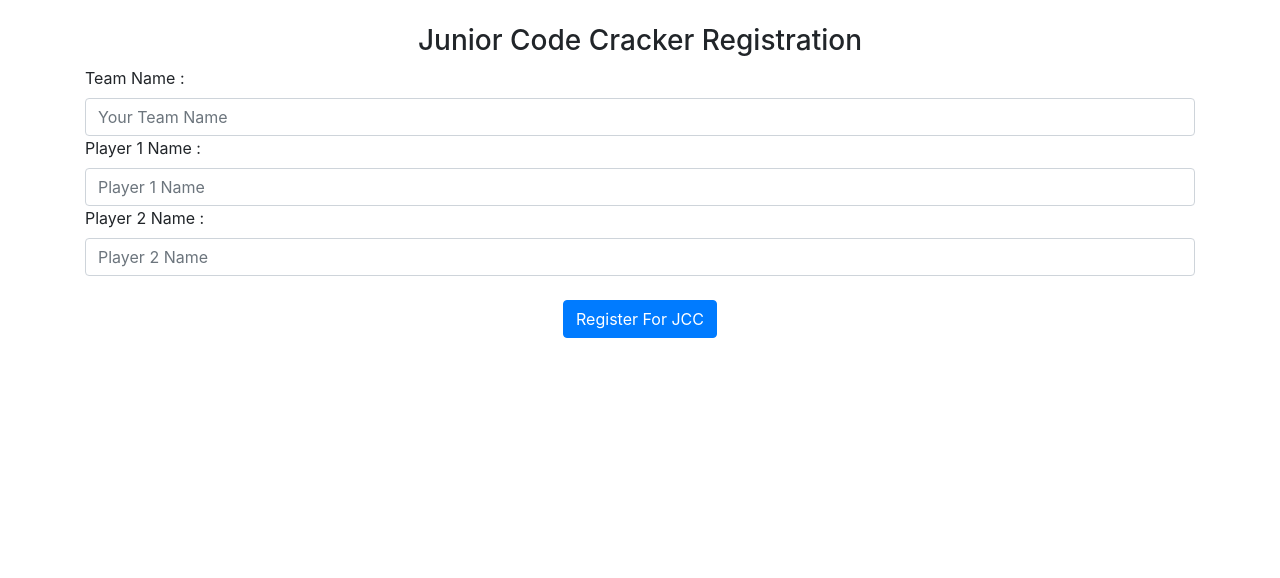
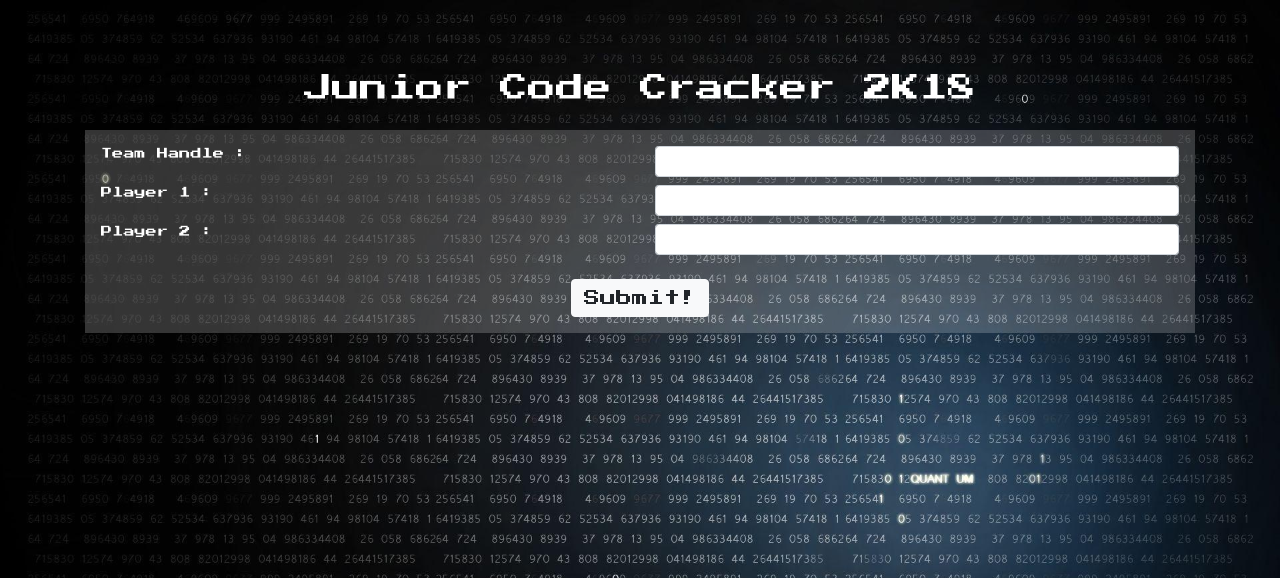
Before and after one commit to lugnitdgp/jcc-registration-portal, a Django app: page / in a window 1280 px wide. Shown: the top 578 px of the page. Run offline with Django 3.2, Linux system fonts and the light colour scheme; some libraries are stand-ins or nearby versions.

Commit message:
Design form

```diff
--- a/core/forms.py
+++ b/core/forms.py
@@ -1,6 +1,6 @@
 from django import forms
 
 class RegistrationForm(forms.Form):
-    team_name = forms.CharField(label='Team Name' , max_length=255 , required = True , widget=forms.TextInput(attrs={'class':'form-control','placeholder':'Your Team Name'}))
-    player_one_name = forms.CharField(label='Player 1 Name' , max_length=255 , required = True , widget=forms.TextInput(attrs={'class':'form-control','placeholder':'Player 1 Name'}))
-    player_two_name = forms.CharField(label='Player 2 Name', max_length=255 , required = True , widget=forms.TextInput(attrs={'class':'form-control','placeholder':'Player 2 Name'}))
+    team_name = forms.CharField(label='Team Name' , max_length=255 , required = True , widget=forms.TextInput(attrs={'class':'form-control form-control-sm mb-2'}))
+    player_one_name = forms.CharField(label='Player 1 Name' , max_length=255 , required = True , widget=forms.TextInput(attrs={'class':'form-control form-control-sm mb-2'}))
+    player_two_name = forms.CharField(label='Player 2 Name', max_length=255 , required = True , widget=forms.TextInput(attrs={'class':'form-control form-control-sm mb-2'}))
--- /dev/null
+++ b/static/css/master.css
@@ -0,0 +1,20 @@
+@import url('https://fonts.googleapis.com/css?family=Press+Start+2P');
+body{
+  background-image: url("../images/image1.jpg");
+  background-size: cover;
+  background-blend-mode: darken;
+  font-family: 'Press Start 2P', cursive;
+  color:white;
+}
+
+body .container{
+  max-height: 100vh;
+}
+
+form{
+  background: rgba(255,255,255,.2);
+  font-size: 0.7rem;
+}
+.reg-suc{
+  margin-top:40vh;
+}
--- a/templates/base.html
+++ b/templates/base.html
@@ -8,6 +8,7 @@
     <meta name="viewport" content="width=device-width, initial-scale=1">
     <link rel="stylesheet" href="https://stackpath.bootstrapcdn.com/bootstrap/4.1.3/css/bootstrap.min.css" integrity="sha384-MCw98/SFnGE8fJT3GXwEOngsV7Zt27NXFoaoApmYm81iuXoPkFOJwJ8ERdknLPMO"
         crossorigin="anonymous">
+    <link rel="stylesheet" href="../static/css/master.css">
 </head>
 
 <body>
--- a/templates/register.html
+++ b/templates/register.html
@@ -2,20 +2,38 @@
 
 {% block content %}
 
-<div class="container">
+<div class="container align-middle">
     <br>
-    <form method="post" action="{% url 'index' %}" id="user_reg">
+    <h3 class="text-center mt-md-5">Junior Code Cracker 2K18</h3>
+    <form method="post" action="{% url 'index' %}" id="user_reg" class="mt-4 p-3">
         {% csrf_token %}
-        <h3 class="text-center">Junior Code Cracker Registration</h3>
-        <label>Team Name :</label>
-        {{ form.team_name }}
-        <label>Player 1 Name :</label>
-        {{ form.player_one_name }}
-        <label>Player 2 Name :</label>
-        {{ form.player_two_name }}
+        <div class="row">
+          <div class="col">
+            <label>Team Handle :</label>
+          </div>
+          <div class="col">
+              {{ form.team_name }}
+          </div>
+        </div>
+        <div class="row">
+          <div class="col">
+            <label>Player 1 :</label>
+          </div>
+          <div class="col">
+              {{ form.player_one_name }}
+          </div>
+        </div>
+        <div class="row">
+          <div class="col">
+              <label>Player 2 :</label>
+          </div>
+          <div class="col">
+              {{ form.player_two_name }}
+          </div>
+        </div>
         <br>
         <div class="text-center">
-            <input type="submit" class="btn btn-primary" name="register" value="Register For JCC">
+            <input type="submit" class="btn btn-light" name="register" value="Submit!">
         </div>
     </form>
 </div>
--- a/templates/success.html
+++ b/templates/success.html
@@ -3,7 +3,7 @@
 {% block content %}
 
 <div class="container text-center">
-    <h2>Registration Successfull</h2>
+    <h4 class="reg-suc">Registration Successfull!</h4>
 </div>
 
 {% endblock %}
```
Also changed, not shown: static/images/image1.jpg (added).
